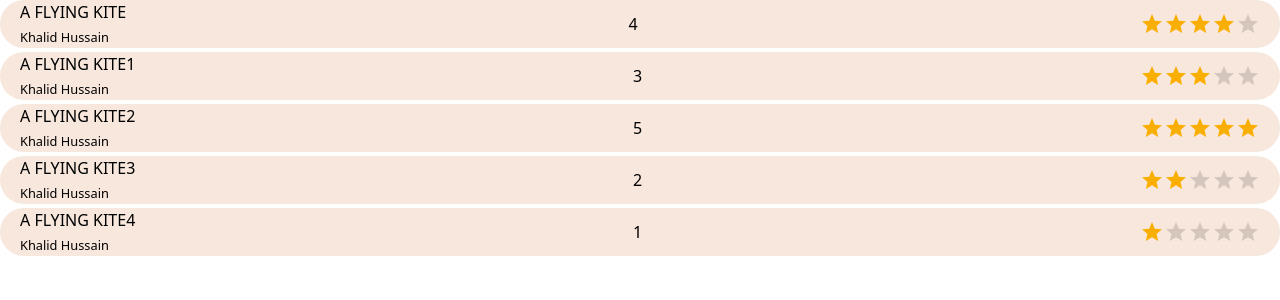
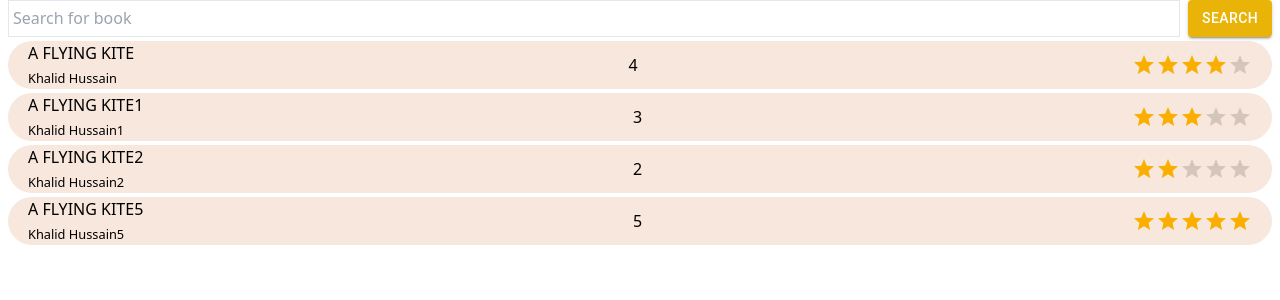
Before and after one commit to FahadAbdulQayyum/book-review-platform, a React (Vite) app: page / in a window 1280 px wide. Shown: the top 300 px of the page. Built offline with nearby package versions, Linux system fonts and the light colour scheme.

Commit message:
data fetched with loader created

```diff
--- a/package.json
+++ b/package.json
@@ -15,9 +15,12 @@
     "@mui/icons-material": "^5.16.5",
     "@mui/material": "^5.16.5",
     "@types/react-router-dom": "^5.3.3",
+    "axios": "^1.7.2",
     "react": "^18.3.1",
     "react-dom": "^18.3.1",
-    "react-router-dom": "^6.25.1"
+    "react-loader-spinner": "^6.1.6",
+    "react-router-dom": "^6.25.1",
+    "react-spinners": "^0.14.1"
   },
   "devDependencies": {
     "@types/react": "^18.3.3",
--- /dev/null
+++ b/public/data/data.json
@@ -0,0 +1,26 @@
+[
+    {
+        "id": "F3FEDACCCC",
+        "book": "A flying kite",
+        "author": "Khalid Hussain",
+        "rate": 4
+    },
+    {
+        "id": "F3FEDACCCC1",
+        "book": "A flying kite1",
+        "author": "Khalid Hussain1",
+        "rate": 3
+    },
+    {
+        "id": "F3FEDACCCC2",
+        "book": "A flying kite2",
+        "author": "Khalid Hussain2",
+        "rate": 2
+    },
+    {
+        "id": "F3FEDACCCC5",
+        "book": "A flying kite5",
+        "author": "Khalid Hussain5",
+        "rate": 5
+    }
+]
--- a/src/components/home.tsx
+++ b/src/components/home.tsx
@@ -110,39 +110,62 @@
 
 
 
-import React, { useState } from 'react'
+import React, { useState, useEffect } from 'react'
 import Rating from '@mui/material/Rating';
-import Box from '@mui/material/Box';
 import StarIcon from '@mui/icons-material/Star';
-import FavoriteIcon from '@mui/icons-material/Favorite';
-import FavoriteBorderIcon from '@mui/icons-material/FavoriteBorder';
-
-
+import Button from '@mui/material/Button';
+import axios from 'axios';
+import Loader from './loader';
 
 const Home = () => {
 
-    const [data, setData] = useState([
-        {
-            id: 'F3FEDACCCC', book: 'A flying kite', author: 'Khalid Hussain', rate: 4
-        },
-        {
-            id: 'F3FEDACCCC', book: 'A flying kite1', author: 'Khalid Hussain', rate: 3
-        },
-        {
-            id: 'F3FEDACCCC', book: 'A flying kite2', author: 'Khalid Hussain', rate: 5
-        },
-        {
-            id: 'F3FEDACCCC', book: 'A flying kite3', author: 'Khalid Hussain', rate: 2
-        },
-        { id: 'F3FEDACCCC', book: 'A flying kite4', author: 'Khalid Hussain', rate: 1 },
-    ])
+const [data, setData] = useState([])
+
+    useEffect(() => {
+        let fetchData = async () => {
+            try {
+                const dt = await axios.get("/data/data.json")
+                console.log('dtt', dt.data)
+                setData(dt.data)
+            } catch (err) {
+                console.error('Error fetching data:', err)
+            }
+        }
+        setTimeout(() => {
+            fetchData()
+        }, 1500);
+    }, [])
 
     const [value, setValue] = useState<number | null>(2);
     const [hover, setHover] = useState(-1);
+    const [search, setSearch] = useState("");
+
+    useEffect(() => { console.log('search useEffect performed') }, [search])
+
+    const handleSearch = (e: React.MouseEvent<HTMLButtonElement>) => {
+        console.log('handleSearch', search)
+        setSearch("")
+    }
 
     return (
-        <div className='space-y-1'>
-            {data.map(v =>
+        <div className='space-y-1 px-2'>
+            <form className='flex space-x-2'>
+                <input placeholder='Search for book' className='border w-full p-1' value={search} onChange={e => setSearch(e.target.value)} />
+                <Button
+                    variant="contained"
+                    sx={{
+                        backgroundColor: '#EAB308',
+                        '&:hover': {
+                            backgroundColor: '#EAB30899',
+                        },
+                    }}
+                    className=' bg-yellow-500'
+                    onClick={handleSearch}
+                >
+                    Search
+                </Button>
+            </form>
+            {!data.length ? <Loader /> : data.map(v =>
                 <div key={v.id + v.rate} className='bg-tertiary flex justify-between items-center px-5 rounded-full' >
                     <div>
                         <p>{v.book.toUpperCase()}</p>
@@ -164,7 +187,7 @@ const Home = () => {
                 </div>
             )
             }
-        </div >
+        </div>
     )
 }
 
--- /dev/null
+++ b/src/components/loader.tsx
@@ -0,0 +1,18 @@
+import { useState, CSSProperties } from "react";
+import { BounceLoader } from "react-spinners";
+
+function Loader() {
+    let [loading, setLoading] = useState(true);
+    let [color, setColor] = useState("#EAB308");
+
+    return (
+        <div className="sweet-loading flex justify-center items-center h-screen">
+            <button onClick={() => setLoading(!loading)}></button>
+            <BounceLoader
+                color={color}
+            />
+        </div>
+    );
+}
+
+export default Loader;
```
Also changed, not shown: 1 other file (tests, documents, lock files or other folders).
